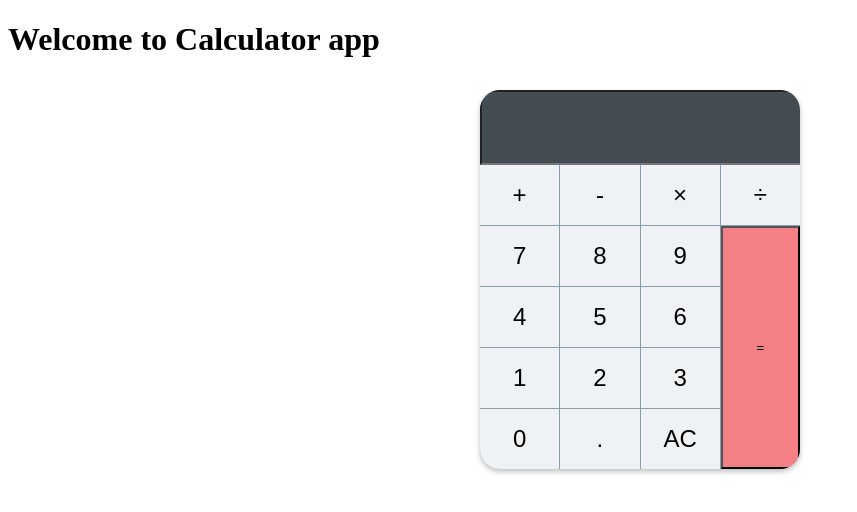
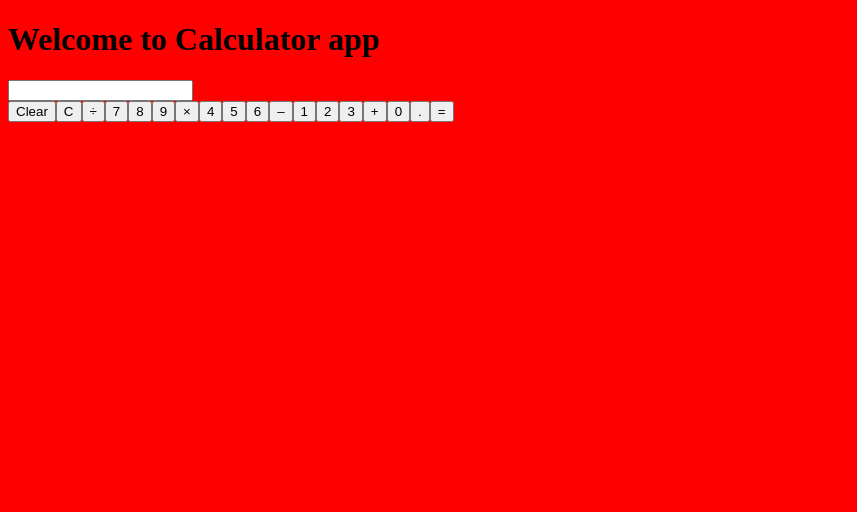
Before and after one commit to martinaaa96/react-project, a React (Create React App) app: page / in a window 1280 px wide. Shown: the top 512 px of the page, without its empty margins (0-857 px from the left). Built offline with nearby package versions, Linux system fonts and the light colour scheme.

Commit message:
components Calculator fixed

```diff
--- a/src/App.css
+++ b/src/App.css
@@ -1,45 +1,3 @@
-.calculator {
-    border-radius: 20px;
-    box-shadow: 0px 3px 6px 0px rgba(0, 0, 0, 0.15), 0px 2px 4px 0px rgba(0, 0, 0, 0.12);
-    margin-inline-start: auto;
-    margin-inline-end: auto;
-    margin-block-start: 2em;
-    max-inline-size: 20rem;
-    overflow: hidden;
-  }
-  .calculator__output {
-    background: hsl(202, 11%, 29%);
-    color: hsl(255, 100%, 100%);
-    font-size: 3rem;
-    padding-block-start: 0.5rem;
-    padding-block-end: 0.5rem;
-    padding-inline-end: 0.75rem;
-    text-align: end;
-  }
-  .calculator__keys {
-    display: grid;
-    grid-template-columns: repeat(4, 1fr);
-    grid-gap: 1px;
-    background: hsl(207, 19%, 61%);
-  }
-  .calculator__key {
-    background: hsl(210, 25%, 95%);
-    border: none;
-    padding-block-start: 1rem;
-    padding-block-end: 1rem;
-    padding-inline-end: 1.25rem;
-    padding-inline-start: 1.25rem;
-    font-size: 1.5rem;
-  }
-  .calculator__key:active,
-  .calculator__key:focus {
-    box-shadow: 0 0 8px 0 rgba(0, 0, 0, 0.3) inset;
-    outline: none;
-  }
-
-  .calculator__key--enter {
-    grid-column: 4 / 5;
-    grid-row: 2 / span 4;
-    background: hsl(357, 84%, 73%);
-
-  }
+body{
+  background: red ;
+}
--- a/src/components/Calculator.js
+++ b/src/components/Calculator.js
@@ -2,39 +2,37 @@
 import { useState } from "react";
 
 export default function Calculator(){
-  const [value, setValue] = useState("");
-  const [result, setResult] = useState("");
+ const [result, setResult] = useState('')
 
 
 
     return (
-        <div className="calculator">
-        <input className="calculator__output" type="text" value={value}/>
-        <div className="calculator__keys">
-        <button className="calculator__key"  value="+">+</button>
-          <button className="calculator__key" value="-">-</button>
-          <button className="calculator__key"  value="*">&times;</button>
-          <button className="calculator__key"  value="/">÷</button>
+        <div className="container">
+<form>
+<input type="text" value={result}/>
+</form>
+<div className="keypad">
+<button>Clear</button>
+<button>C</button>
+<button>&divide;</button>
+<button>7</button>
+<button>8</button>
+<button>9</button>
+<button>&times;</button>
+<button>4</button>
+<button>5</button>
+<button>6</button>
+<button>&ndash;</button>
+<button>1</button>
+<button>2</button>
+<button>3</button>
+<button>+</button>
+<button>0</button>
+<button>.</button>
+<button>=</button>
 
-
-         <button className="calculator__key"  value="7">7</button>
-        <button className="calculator__key"  value="8">8</button>
-        <button className="calculator__key"  value="9">9</button>
-        <button className="calculator__key"  value="4">4</button>
-        <button className="calculator__key"  value="5">5</button>
-        <button className="calculator__key"  value="6">6</button>
-
-        <button className="calculator__key"  value="1">1</button>
-        <button className="calculator__key" value="2">2</button>
-        <button className="calculator__key" value="3">3</button>
-        <button className="calculator__key"  value="0">0</button>
-
-        <button className="calculator__key"  value=".">.</button>
-        <button className="calculator__key"  value="AC">AC</button>
-        <button className="calculator__key--enter" value="=">=</button>
-
+</div>
         </div>
-      </div>
 
     )
 }
```
